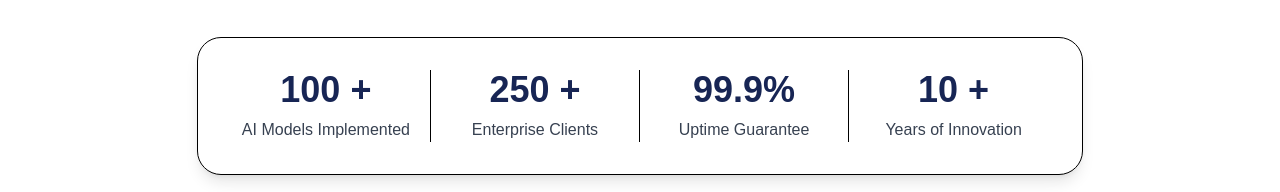
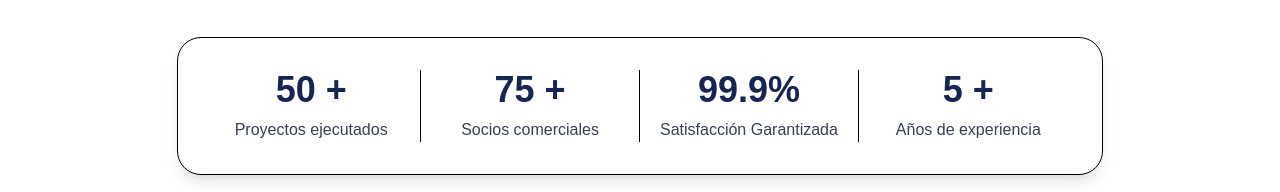
Before and after one commit to Marenco81/SOLUTEK-Landing-Page, a React (Vite) app: page / in a window 1280 px wide. Shown: the part 531-723 px from the top of the page. Built offline with nearby package versions, Linux system fonts and the light colour scheme.

Commit message:
Numbers.tsx updated

```diff
--- a/src/components/sections/Numbers.tsx
+++ b/src/components/sections/Numbers.tsx
@@ -6,20 +6,20 @@ export const Numbers = () => {
         <Container className="flex justify-center items-center">
             <div className="mx-auto lg:mx-0 p-5 sm:p-6 sm:py-8 max-w-5xl rounded-3xl bg-box-bg border border-box-border shadow-lg shadow-box-shadow md:divide-x divide-box-border grid grid-cols-2 md:grid-cols-4">
                 <div className="text-center px-5">
-                    <h2 className="font-semibold text-xl sm:text-2xl md:text-4xl text-heading-1">100 +</h2>
-                    <p className="mt-2 text-heading-3">AI Models Implemented</p>
+                    <h2 className="font-semibold text-xl sm:text-2xl md:text-4xl text-heading-1">50 +</h2>
+                    <p className="mt-2 text-heading-3">Proyectos ejecutados</p>
                 </div>
                 <div className="text-center px-5">
-                    <h2 className="font-semibold text-xl sm:text-2xl md:text-4xl text-heading-1">250 +</h2>
-                    <p className="mt-2 text-heading-3">Enterprise Clients</p>
+                    <h2 className="font-semibold text-xl sm:text-2xl md:text-4xl text-heading-1">75 +</h2>
+                    <p className="mt-2 text-heading-3">Socios comerciales</p>
                 </div>
                 <div className="text-center px-5">
                     <h2 className="font-semibold text-xl sm:text-2xl md:text-4xl text-heading-1">99.9%</h2>
-                    <p className="mt-2 text-heading-3">Uptime Guarantee</p>
+                    <p className="mt-2 text-heading-3">Satisfacción Garantizada</p>
                 </div>
                 <div className="text-center px-5">
-                    <h2 className="font-semibold text-xl sm:text-2xl md:text-4xl text-heading-1">10 +</h2>
-                    <p className="mt-2 text-heading-3">Years of Innovation</p>
+                    <h2 className="font-semibold text-xl sm:text-2xl md:text-4xl text-heading-1">5 +</h2>
+                    <p className="mt-2 text-heading-3">Años de experiencia</p>
                 </div>
             </div>
         </Container>
```
